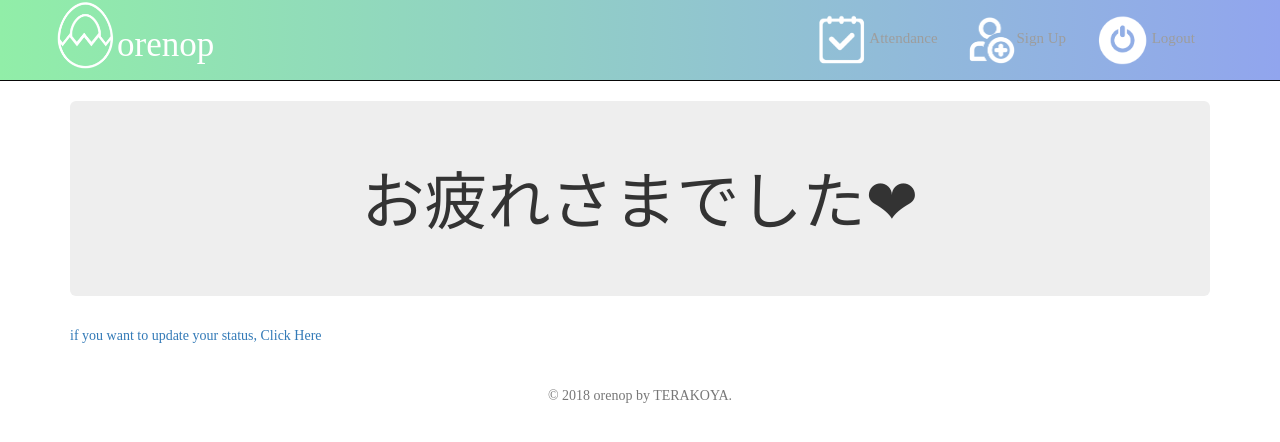
After one commit to uyomaji88910/orenop, a Laravel app: page /attends/1 in a window 1280 px wide. The commit adds this page. Shown: the top 442 px of the page. Run offline with Laravel 8, Linux system fonts and the light colour scheme; the visitor is signed in with stand-in values (Sample User, id 1); data that the repository does not hold is empty; settings files or empty folders that the repository lacks are supplied; some libraries are stand-ins or nearby versions.

Commit message:
show function

```diff
--- a/app/Http/Controllers/AttendsController.php
+++ b/app/Http/Controllers/AttendsController.php
@@ -47,7 +47,14 @@ class AttendsController extends Controller
      */
     public function show($id)
     {
-        //
+        $attend = Attend::find($id);
+        $user_id = $attend->user_id;
+        $user = User::find($user_id);
+
+        return view('attends.show', [
+            'attend' => $attend,
+            'user' => $user,
+        ]);
     }
 
     /**
@@ -105,5 +112,4 @@ class AttendsController extends Controller
     }
 
 
-
 }
--- a/public/css/style.css
+++ b/public/css/style.css
@@ -11,7 +11,8 @@ footer {
 
 /* navbar.blade.php */
 .navbar {
-    background-color: #4682B4;
+    background-image: -webkit-linear-gradient(left, #91EEA8, #91A5EE);
+   /* background-color: #4682B4;*/
     font-family:Century Gothic;
     font-size:15px;
 }
@@ -98,3 +99,7 @@ footer {
 .string{
     color:white;
 }
+/*welcome.blade.php
+.text-center{
+    background-image: linear-gradient(-90deg, #98DD9F, #98A8DD);
+}*/
--- /dev/null
+++ b/resources/views/attends/show.blade.php
@@ -0,0 +1,11 @@
+@extends('layouts.app')<! edit by tiny  20180709>
+
+@section('content')
+  <div class="center jumbotron">
+        <div class="text-center">
+            <h1>お疲れさまでした❤</h1>
+        </div>
+    </div>
+
+        {!! link_to_route('attends.edit', 'if you want to update your status, Click Here', ['id' => $user->id]) !!}
+@endsection
--- a/resources/views/welcome.blade.php
+++ b/resources/views/welcome.blade.php
@@ -1,4 +1,4 @@
-@extends('layouts.app')
+@extends('layouts.app') <! edit by Tiny 20180709>
 
     @section('content')
     <div class="center jumbotron">
@@ -6,4 +6,5 @@
             <h1>Welcome to the orenop</h1>
         </div>
     </div>
+
 @endsection
--- a/routes/web.php
+++ b/routes/web.php
@@ -24,7 +24,14 @@ Route::post('login', 'Auth\LoginController@login')->name('login.post');
 Route::get('logout', 'Auth\LoginController@logout')->name('logout.get');
 // Attend Function 2018/07/05 add by Ryo Nakajima
 Route::group(['middleware' => 'auth'], function () {
-    Route::resource('attends', 'AttendsController', ['only' => ['edit', 'update']]);
+    Route::resource('attends', 'AttendsController', ['only' => ['edit','show', 'update']]);
+// Otsukaresama page 2018/07/09 add by Tiny
+//Route::get('attends', function() {
+   // return view('attends.otsukare');
+//})->name('otsukare.get');
+
+
+
 });
 // add by Ryo Nakajima 2018/07/06 for late and absent
 Route::get('others', function() {
```
